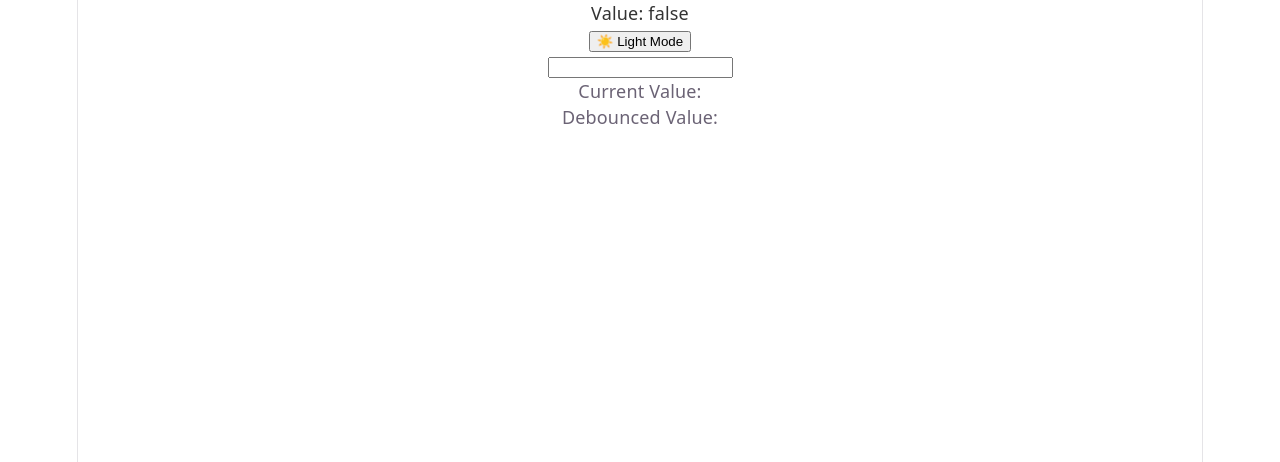
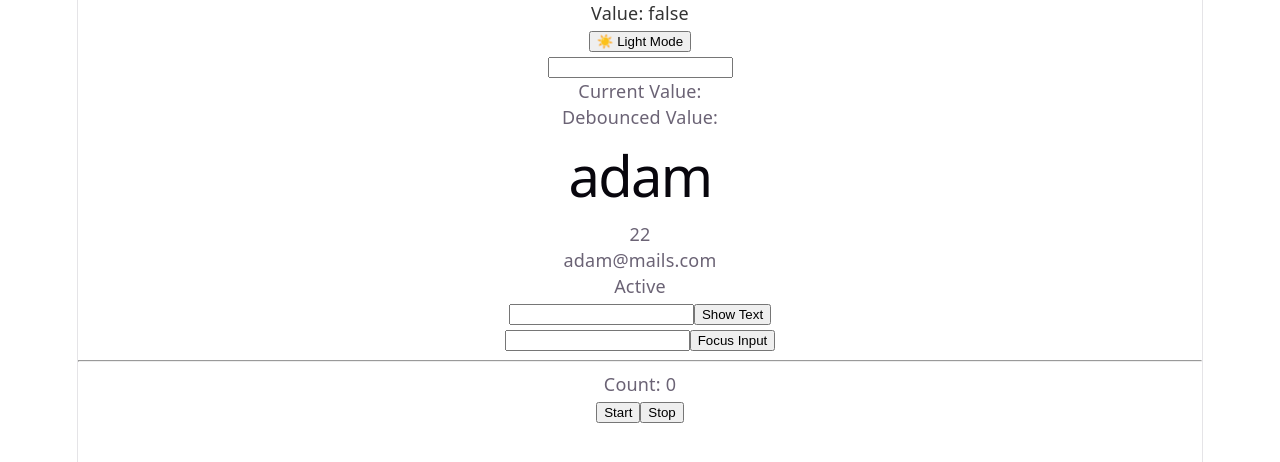
Before and after one commit to SinghRamanjot/React_Concepts, a React (Vite) app: page / in a window 1280 px wide. Shown: the top 462 px of the page. Built offline with nearby package versions, Linux system fonts and the light colour scheme.

Commit message:
from mac

```diff
--- a/src/App.tsx
+++ b/src/App.tsx
@@ -5,8 +5,11 @@ import ExpensiveCalc from "./concepts/useMemo/ExpensiveCalc.demo";
 import StableCallback from "./concepts/useCallback/StableCallback.demo";
 import UserDashboard from "./concepts/redux/UserDashboard.demo";
 import UseToggleDemo from "./concepts/customHooks/useToggle/useToggle.demo";
+import PropsTyping from "./typescript/PropsTyping.demo";
+import RefTyping from "./typescript/RefTyping.demo";
 import { useSelector } from "react-redux";
 import UseDebounceDemo from "./concepts/customHooks/useDebounce/useDebounce.demo";
+import React from "react";
 
 const App = () => {
   const user = useSelector((state: any) => state.user);
@@ -21,6 +24,13 @@ const App = () => {
       {/* <UserDashboard /> */}
       <UseToggleDemo />
       <UseDebounceDemo />
+      <PropsTyping
+        name="adam"
+        age={22}
+        email="adam@mails.com"
+        isActive={true}
+      />
+      <RefTyping />
     </div>
   );
 };
--- /dev/null
+++ b/src/Typescript/PropsTyping.demo.tsx
@@ -0,0 +1,37 @@
+import React from "react";
+
+interface UserCardProps {
+  name: string;
+  age: number;
+  email?: string;
+  isActive: boolean;
+}
+
+function PropsTyping({ name, age, email, isActive }: UserCardProps) {
+  const [value, setValue] = React.useState<string>("");
+  const [show,setShow]=React.useState<string>("")
+
+
+  const handleChange = (e: React.ChangeEvent<HTMLInputElement>) => {
+    setValue(e.target.value);
+  };
+
+  const handleClick = () => {
+    setShow(value)
+    setValue("")
+  };
+
+  return (
+    <div>
+      <h1>{name}</h1>
+      <p>{age}</p>
+      <p>{email}</p>
+      <p>{isActive ? "Active" : "InActive"}</p>
+      <input type="text" onChange={(e) => handleChange(e)} value={value} />
+      <button onClick={handleClick}>Show Text</button>
+      <p>{show}</p>
+    </div>
+  );
+}
+
+export default PropsTyping;
--- /dev/null
+++ b/src/Typescript/RefTyping.demo.tsx
@@ -0,0 +1,43 @@
+import React from "react"
+
+function RefTyping() {
+  const inputRef = React.useRef<HTMLInputElement>(null)
+  const timerRef = React.useRef<ReturnType<typeof setInterval> | null>(null)
+  const [count, setCount] = React.useState<number>(0)
+
+  const handleFocus = () => {
+    inputRef.current?.focus()
+  }
+
+  const handleStart = () => {
+    if (timerRef.current) return
+
+    timerRef.current = setInterval(() => {
+      setCount(prev => prev + 1)
+    }, 1000)
+  }
+
+  const handleStop = () => {
+    if (timerRef.current) {
+      clearInterval(timerRef.current)
+      timerRef.current = null
+    }
+  }
+
+  return (
+    <div>
+      {/* Input ref */}
+      <input ref={inputRef} type="text" />
+      <button onClick={handleFocus}>Focus Input</button>
+
+      <hr />
+
+      {/* Timer ref */}
+      <p>Count: {count}</p>
+      <button onClick={handleStart}>Start</button>
+      <button onClick={handleStop}>Stop</button>
+    </div>
+  )
+}
+
+export default RefTyping;
```
